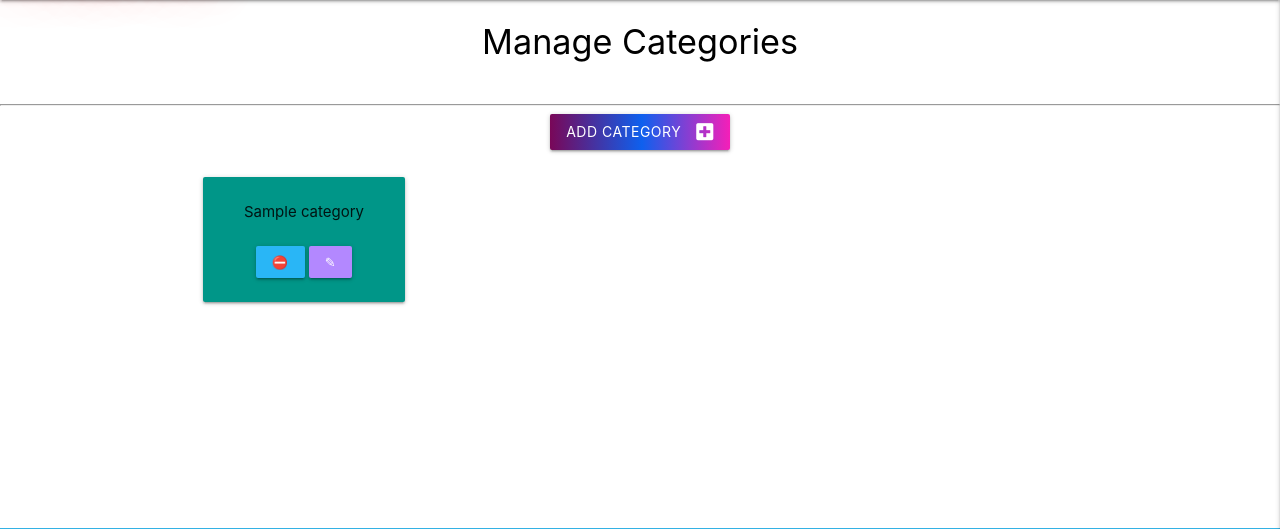
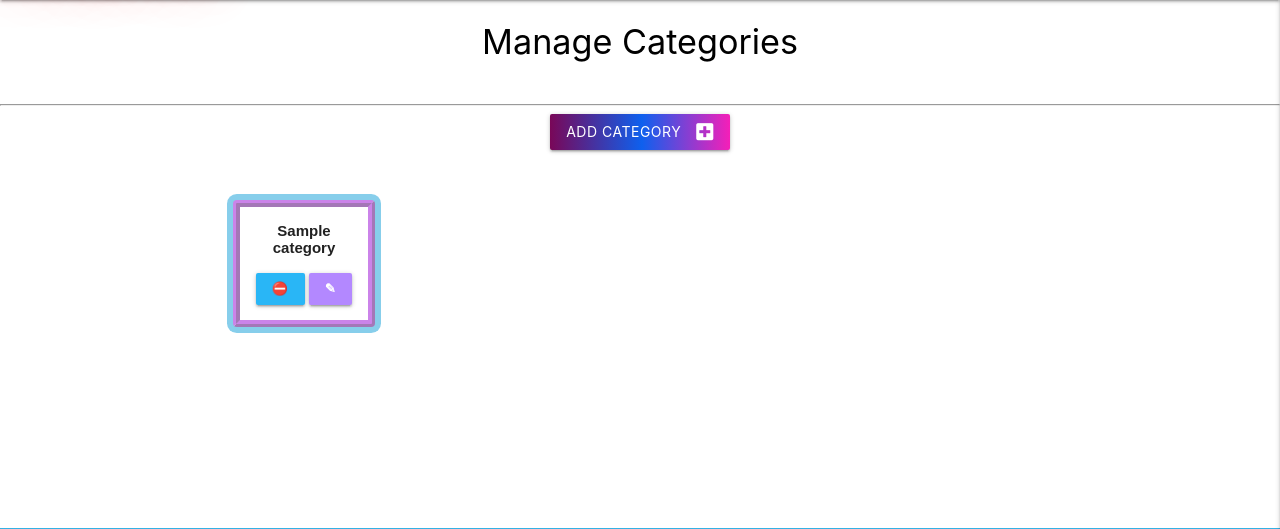
Before and after one commit to Sojasmine/swedevco, a Flask app: page /get_categories in a window 1280 px wide. Shown: the part 64-593 px from the top of the page. Run offline with Flask 2, Linux system fonts and the light colour scheme; a database or web service that is not in the repository returns one stand-in record (values such as "Sample title"); some libraries are stand-ins or nearby versions; some web fonts are replaced.

```diff
--- a/run.py
+++ b/run.py
@@ -182,6 +182,20 @@ def add_category():
     return render_template("add_category.html")
 
 
+@app.route("/edit_category/<category_id>", methods=["GET", "POST"])
+def edit_category(category_id):
+    if request.method == "POST":
+        submit = {
+            "category_name": request.form.get("category_name")
+        }
+        mongo.db.categories.update({"_id": ObjectId(category_id)}, submit)
+        flash("Category Successfully Updated!")
+        return redirect(url_for("get_categories"))
+
+    category = mongo.db.categories.find_one({"_id": ObjectId(category_id)})
+    return render_template("edit_category.html", category=category)
+
+
 @app.route("/contact")
 def contact():
     return render_template("contact.html")
--- a/static/css/styles.css
+++ b/static/css/styles.css
@@ -105,3 +105,15 @@
 .page-footer {
   background: linear-gradient(#33b2e4, #ee4fcc);
 }
+
+ /* border for the card-panel in categories*/
+.solid {
+  border: 2mm ridge rgba(170, 50, 220, .6);
+  box-shadow: 0 0 0 0.4rem skyblue;
+  border-radius: 4px;
+  font: bold 1rem sans-serif;
+  margin: 2rem;
+  padding: 1rem;
+  outline-offset: 0.5rem;
+
+}
--- a/templates/categories.html
+++ b/templates/categories.html
@@ -14,11 +14,11 @@
 <div class="row">
     {% for category in categories %}
     <div class="col s12 m3">
-      <div class="card-panel teal center-align">
+      <div class="card-panel solid center-align">
         <span class="card-title">{{ category.category_name}}</span>
       <div class="card-action"><br>
           <a href="" class="waves-effect waves-light btn-small light-blue lighten-1 tooltipped" data-position="bottom" data-tooltip="delete">&#9940;</a>
-          <a href="" class="waves-effect waves-light btn-small deep-purple accent-1 tooltipped" data-position="bottom" data-tooltip="edit">&#9998;</a>
+          <a href="{{ url_for('edit_category', category_id=category._id) }}" class="waves-effect waves-light btn-small deep-purple accent-1 tooltipped" data-position="bottom" data-tooltip="edit">&#9998;</a>
       </div>
     </div>
     </div>
```
Also changed, not shown: templates/edit_category.html (added, +42 -0 lines).
